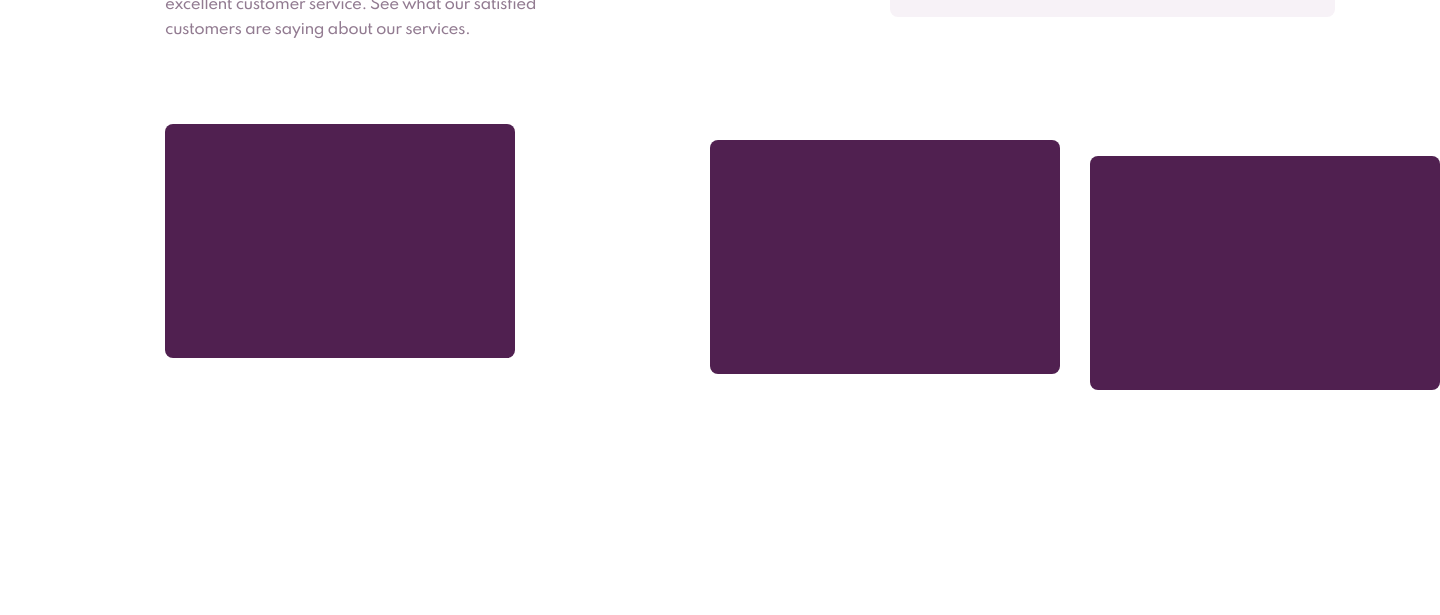
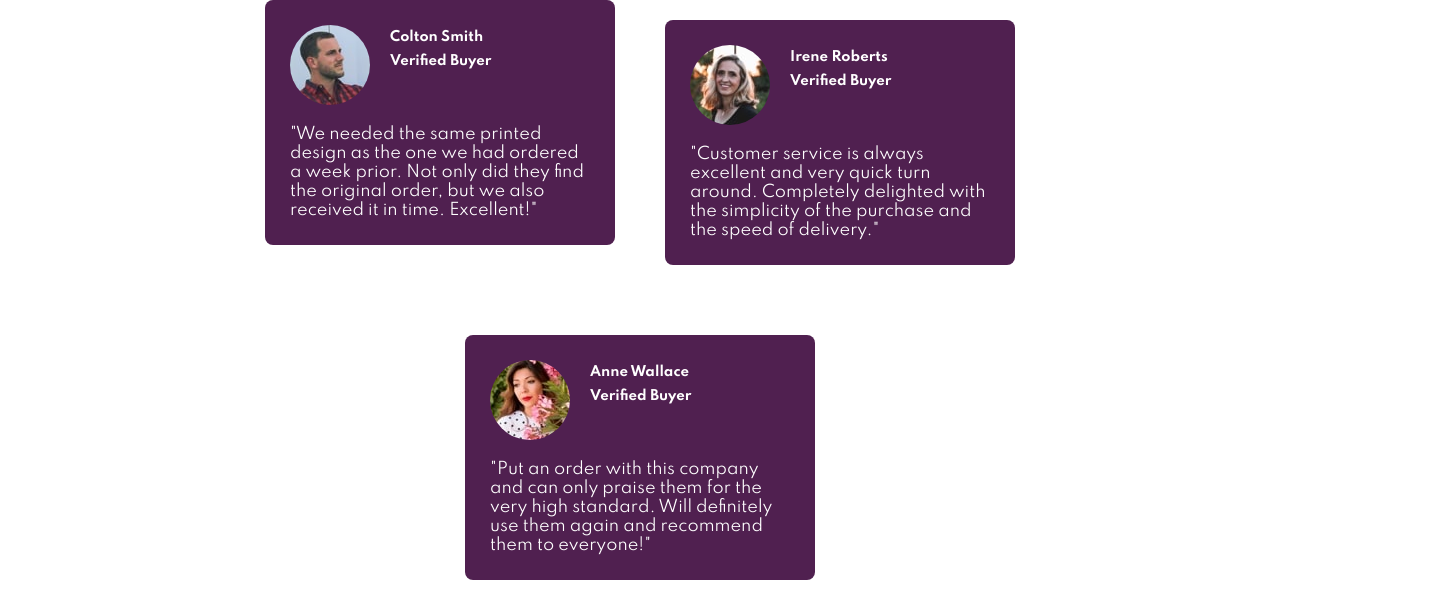
Before and after one commit to sama020/social-proof-section-master, a plain HTML site: page index.html in a window 1280 px wide. Shown: the part 310-925 px from the top of the page, 1440 px wide, since content can reach past the window. Before the commit the page ends 800 px from the top, so only its background shows below. Drawn offline with Linux system fonts and the light colour scheme.

Commit message:
some edit

```diff
--- a/css/style.css
+++ b/css/style.css
@@ -11,34 +11,26 @@
 }
 
 body {
-  /* display: flex;
-    justify-content: space-between;
-    align-items: center; */
-  /* top: 127px; */
-  /* left: 165px; */
-  position: relative;
-  /* min-height: 50vh; */
-
+  display: flex;
+  justify-content: center;
+  align-items: center;
+  margin: 10px;
   font-family: "Spartan", sans-serif;
-  background: #ffffff;
-  padding: 127px 165px 100px;
-  /* background-image: url(../images/bg-pattern-top-desktop.svg);
-  background-repeat: no-repeat; */
 }
 
-body::before {
-}
 
-.wraper {
+.wrapper {
   display: flex;
-  margin-left: 165px;
-  position: absolute;
+  justify-content: center;
+  flex-direction: column;
+  max-width: 1500px;
+  padding: 40px;
 }
 
 .top-wraper {
   display: flex;
-  /* justify-content: space-between; */
-  position: relative;
+  justify-content: center;
+  flex-wrap: wrap;
 }
 
 .top-wraper .title {
@@ -137,48 +129,48 @@ body::before {
 .bottom-wrapper {
   display: flex;
   justify-content: center;
-  align-items: center;
+  flex-wrap: wrap;
 }
 
-.buyers {
-  display: flex;
-  flex-wrap: wrap;
-  justify-content: space-between;
-  align-items: center;
-  /* position: absolute; */
+.buyer {
+  color: white;
+  background-color: #502050;
+  padding: 25px;
+  border-radius: 0.5em;
+  max-width: 350px;
+  margin: 25px;
+  display: grid;
+  grid-template-columns: 100px 1fr;
 }
 
-.buyer1 {
-  background: var(--Very-Dark-Magenta);
-  color: #ffffff;
-  width: 350px;
-  height: 234px;
-  border-radius: 8px;
-  position: absolute;
-  top: 434px;
-
+.buyer > img {
+  border-radius: 50%;
 }
 
-.buyer2 {
-  background: var(--Very-Dark-Magenta);
-  color: #ffffff;
-  width: 350px;
-  height: 234px;
-  border-radius: 8px;
-  position: absolute;
-  top: 450px;
-  margin-left: 545px;
+.buyer > h5 {
+  line-height: 1.5rem;
 }
 
-.buyer3 {
-  background: var(--Very-Dark-Magenta);
-  color: #ffffff;
-  width: 350px;
-  height: 234px;
-  border-radius: 8px;
-  position: absolute;
-  top: 466px;
-  margin-left: 925px;
+.buyer-feedback {
+  grid-column: span 2;
+  margin-top: 20px;
+}
+
+.buyer {
+  color: white;
+  background-color: #502050;
+  padding: 25px;
+  border-radius: 0.5em;
+}
+
+.buyer-2 {
+  position: relative;
+  top: 20px;
+}
+
+.buyer-3 {
+  position: relative;
+  top: 40px;
 }
 
 .attribution {
--- a/index.html
+++ b/index.html
@@ -52,12 +52,42 @@
       </div>
 
     </div>
-    <div class="wrapper-bottom">
-      <div class="buyers">
-        <div class="buyer1"></div>
-        <div class="buyer2"></div>
-        <div class="buyer3"></div>
+    <div class="bottom-wrapper">
+      <!-- <div class="buyers"> -->
+      <div class="buyer">
+        <img src="./images/image-colton.jpg" alt="" />
+        <h5>
+          Colton Smith<br /><span class="verified">Verified Buyer</span>
+        </h5>
+        <div class="buyer-feedback">
+          "We needed the same printed design as the one we had ordered a week
+          prior. Not only did they find the original order, but we also
+          received it in time. Excellent!"
+        </div>
       </div>
+      <div class="buyer buyer-2">
+        <img src="./images/image-irene.jpg" alt="" />
+        <h5>
+          Irene Roberts<br /><span class="verified">Verified Buyer</span>
+        </h5>
+        <div class="buyer-feedback">
+          "Customer service is always excellent and very quick turn around.
+          Completely delighted with the simplicity of the purchase and the
+          speed of delivery."
+        </div>
+      </div>
+      <div class="buyer buyer-3">
+        <img src="./images/image-anne.jpg" alt="" />
+        <h5>
+          Anne Wallace<br /><span class="verified">Verified Buyer</span>
+        </h5>
+        <div class="buyer-feedback">
+          "Put an order with this company and can only praise them for the
+          very high standard. Will definitely use them again and recommend
+          them to everyone!"
+        </div>
+      </div>
+      <!-- </div> -->
     </div>
   </div>
 
```
